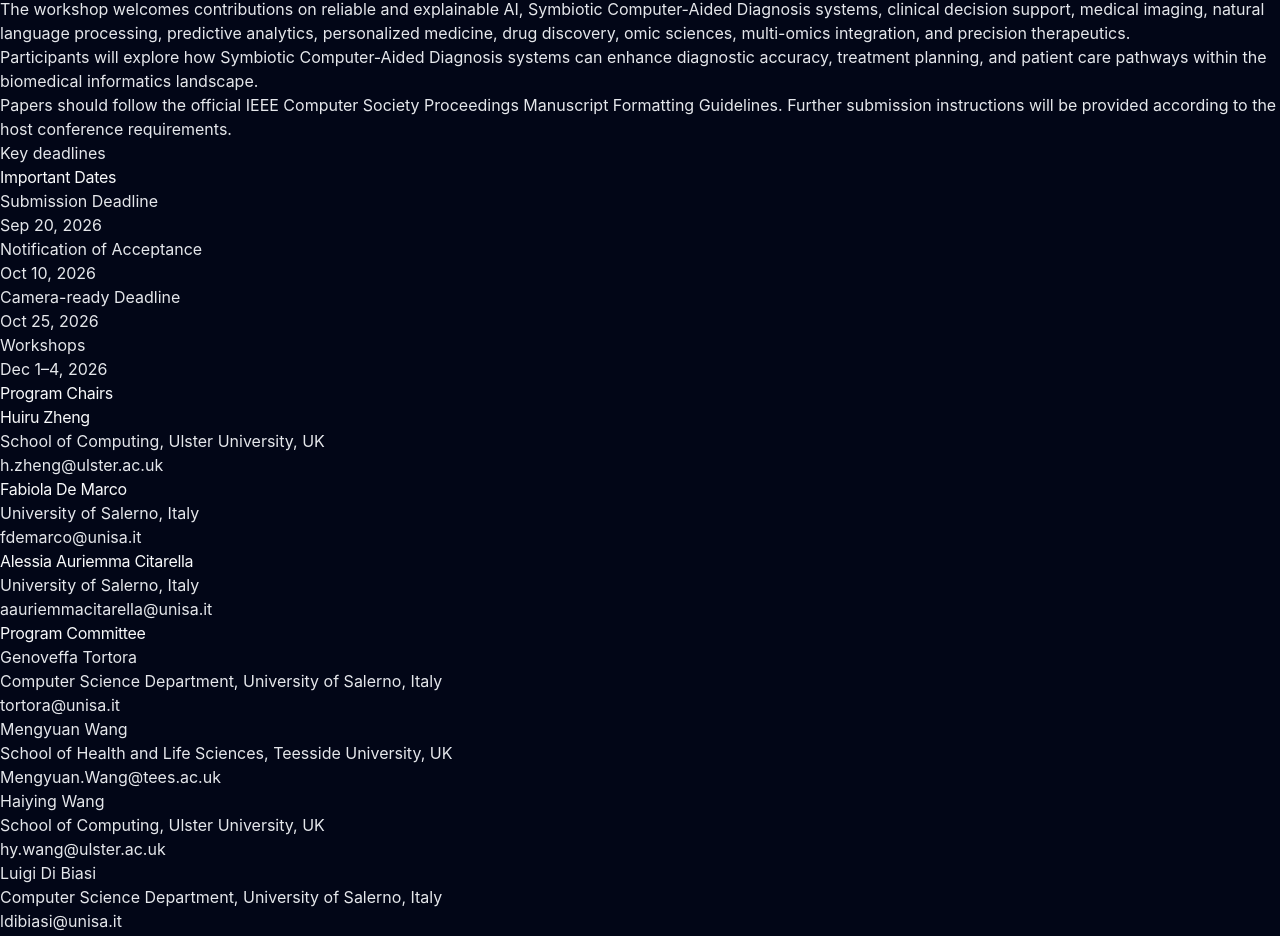
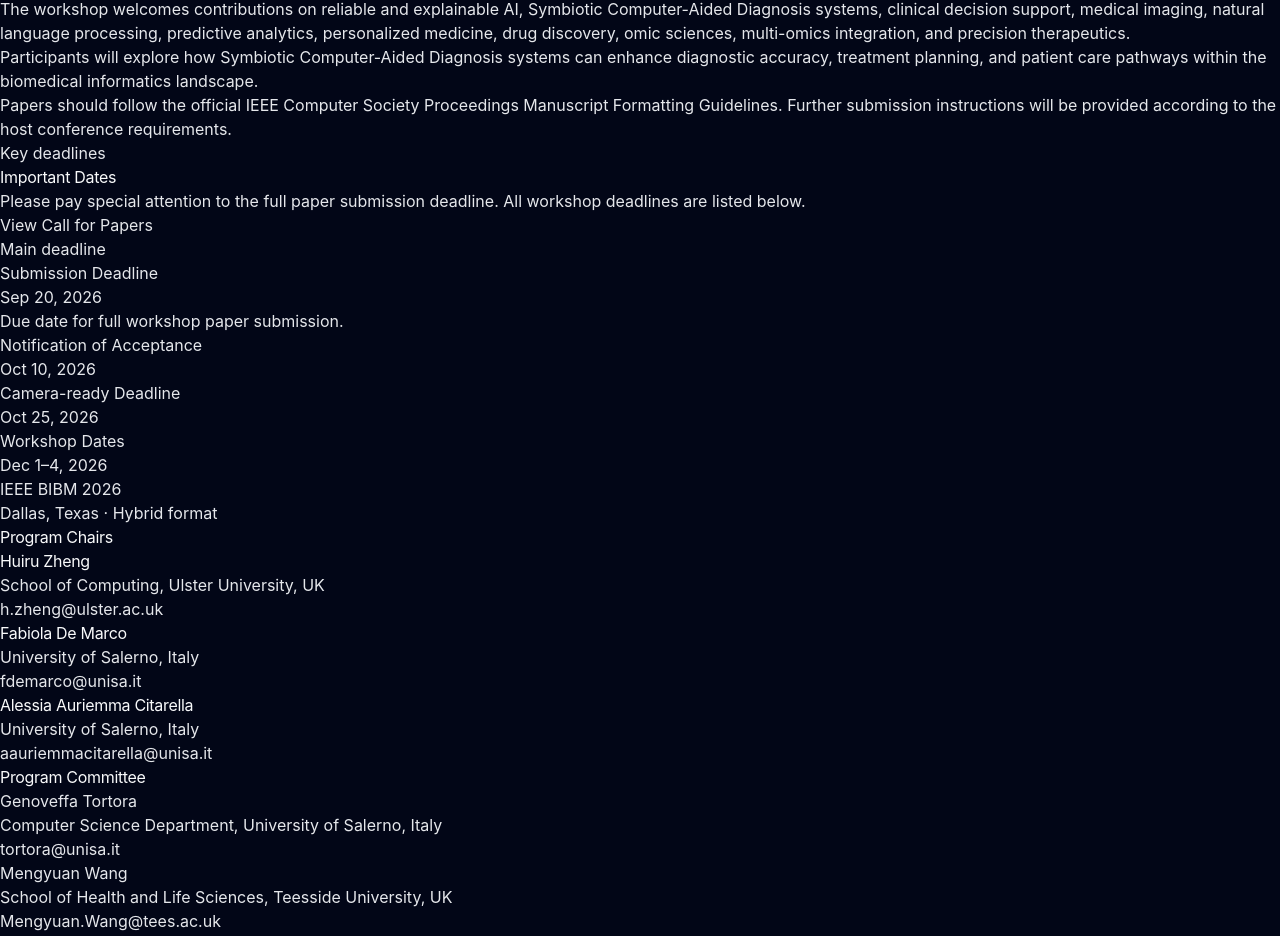
Before and after one commit to CaisLabUniSa/sai-care-2026, a React (Vite) app: page / in a window 1280 px wide. Shown: the part 1035-1971 px from the top of the page. Built offline with nearby package versions, Linux system fonts and the light colour scheme.

Commit message:
update date visibility

```diff
--- a/src/App.jsx
+++ b/src/App.jsx
@@ -293,27 +293,83 @@
         </div>
       </section>
 
-      <section id="dates" className="max-w-6xl mx-auto px-6 py-20">
-        <div className="relative overflow-hidden rounded-3xl border border-violet-400/30 bg-gradient-to-br from-violet-600/20 via-slate-900 to-black p-8 md:p-12 shadow-2xl shadow-violet-950/40">
-          <div className="absolute inset-0 bg-[radial-gradient(circle_at_top_right,rgba(168,85,247,0.28),transparent_35%)]" />
+      <section id="dates" className="max-w-6xl mx-auto px-6 py-24">
+        <div className="relative overflow-hidden rounded-[2rem] border border-violet-400/40 bg-gradient-to-br from-violet-700/25 via-slate-950 to-black p-8 md:p-12 shadow-2xl shadow-violet-950/60">
+          <div className="absolute inset-0 bg-[radial-gradient(circle_at_top_right,rgba(168,85,247,0.35),transparent_35%)]" />
+          <div className="absolute -top-24 -right-24 h-72 w-72 rounded-full bg-violet-500/20 blur-3xl" />
+          <div className="absolute -bottom-24 -left-24 h-72 w-72 rounded-full bg-indigo-500/10 blur-3xl" />
 
           <div className="relative">
-            <div className="inline-flex mb-5 px-4 py-2 rounded-full border border-violet-400/30 bg-violet-500/10 text-violet-200 text-sm">
-              Key deadlines
+            <div className="flex flex-col md:flex-row md:items-end md:justify-between gap-6 mb-12">
+              <div>
+                <div className="inline-flex mb-5 px-4 py-2 rounded-full border border-violet-400/40 bg-violet-500/15 text-violet-100 text-sm">
+                  Key deadlines
+                </div>
+
+                <h2 className="text-4xl md:text-5xl font-extrabold tracking-tight">
+                  Important Dates
+                </h2>
+
+                <p className="text-slate-300 mt-4 max-w-2xl text-lg leading-relaxed">
+                  Please pay special attention to the full paper submission
+                  deadline. All workshop deadlines are listed below.
+                </p>
+              </div>
+
+              <a
+                href="#cfp"
+                className="inline-flex justify-center px-6 py-3 rounded-xl border border-violet-400/40 text-violet-100 hover:bg-violet-500/10 transition font-semibold"
+              >
+                View Call for Papers
+              </a>
             </div>
 
-            <h2 className="text-4xl font-bold mb-10">Important Dates</h2>
+            <div className="grid lg:grid-cols-4 gap-5">
+              <div className="lg:col-span-2 rounded-3xl bg-violet-600/20 border border-violet-300/40 p-8 shadow-xl shadow-violet-950/40">
+                <div className="inline-flex mb-5 px-3 py-1 rounded-full bg-violet-400/20 border border-violet-300/30 text-violet-100 text-sm">
+                  Main deadline
+                </div>
 
-            <div className="grid md:grid-cols-4 gap-5">
-              {dates.map(([label, value]) => (
-                <div
-                  key={label}
-                  className="rounded-2xl bg-black/30 border border-white/10 p-6 text-center hover:border-violet-400/50 transition"
-                >
-                  <p className="text-slate-400 text-sm">{label}</p>
-                  <p className="text-2xl font-bold mt-3">{value}</p>
+                <p className="text-slate-300 text-lg">
+                  Submission Deadline
+                </p>
+
+                <p className="text-4xl md:text-5xl font-extrabold mt-3">
+                  Sep 20, 2026
+                </p>
+
+                <p className="text-slate-400 mt-5 leading-relaxed">
+                  Due date for full workshop paper submission.
+                </p>
+              </div>
+
+              <div className="rounded-3xl bg-black/35 border border-white/10 p-6 hover:border-violet-400/50 transition">
+                <p className="text-slate-400 text-sm">
+                  Notification of Acceptance
+                </p>
+                <p className="text-2xl font-bold mt-3">Oct 10, 2026</p>
+              </div>
+
+              <div className="rounded-3xl bg-black/35 border border-white/10 p-6 hover:border-violet-400/50 transition">
+                <p className="text-slate-400 text-sm">
+                  Camera-ready Deadline
+                </p>
+                <p className="text-2xl font-bold mt-3">Oct 25, 2026</p>
+              </div>
+
+              <div className="lg:col-span-4 rounded-3xl bg-white/5 border border-white/10 p-6 flex flex-col md:flex-row md:items-center md:justify-between gap-4">
+                <div>
+                  <p className="text-slate-400 text-sm">Workshop Dates</p>
+                  <p className="text-3xl font-bold mt-2">Dec 1–4, 2026</p>
                 </div>
-              ))}
+
+                <div className="text-slate-300 md:text-right">
+                  <p className="font-semibold">IEEE BIBM 2026</p>
+                  <p className="text-slate-400">
+                    Dallas, Texas · Hybrid format
+                  </p>
+                </div>
+              </div>
             </div>
           </div>
         </div>
```
